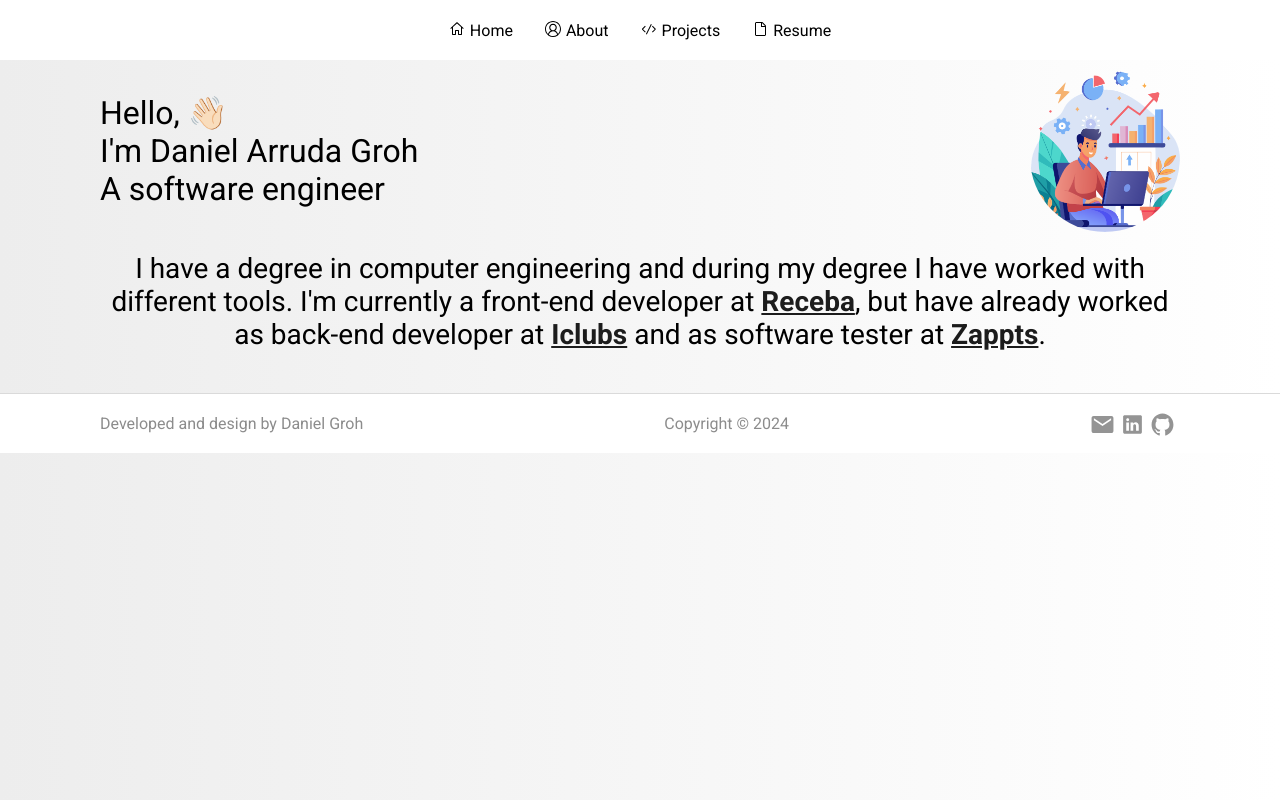
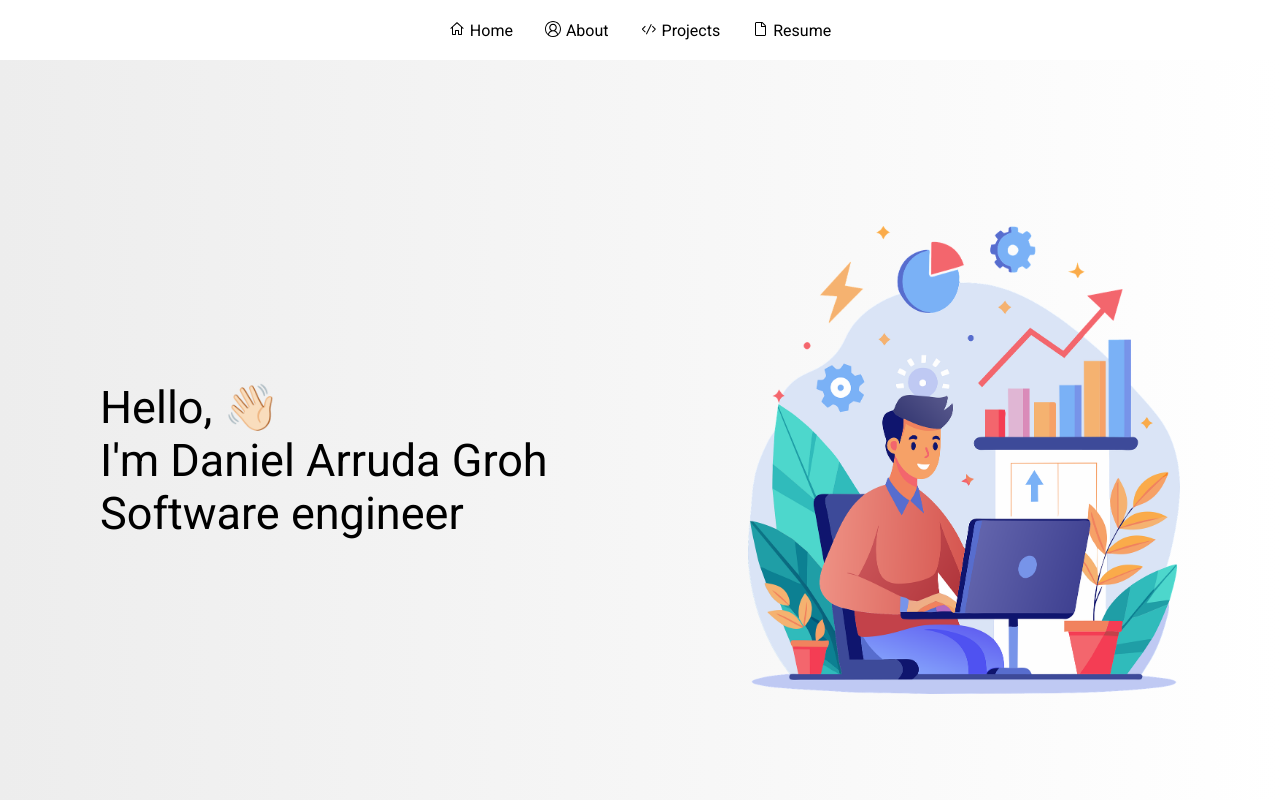
Before and after one commit to DaniGroh/portfolio, a React (Create React App) app: page / in a window 1280 px wide. Shown: the top 800 px of the page. Built offline with nearby package versions, Linux system fonts and the light colour scheme.

Commit message:
fixing home page style

```diff
--- a/src/pages/AboutMe/AboutMe.tsx
+++ b/src/pages/AboutMe/AboutMe.tsx
@@ -1,25 +1,25 @@
 import developer from '../../assets/developer.png';
+import boy from '../../assets/boy.png';
 import * as S from './styles';
 
 function AboutMe() {
   return (
     <S.Container>
       <S.Intro>
-        <S.Greeting>
         <span>
           Hello, 👋🏻
           <br />
           I&apos;m Daniel Arruda Groh
-            <br />A software engineer
+          <br />
+          Software engineer
         </span>
-        </S.Greeting>
-        <S.ProfileImage>
-          <img src={developer} alt="ProfilePhoto" />
-        </S.ProfileImage>
+        <img src={developer} alt="Developer" />
       </S.Intro>
       <S.Info>
+        <span>
           I have a degree in computer engineering and during my degree I have
-        worked with different tools. I&apos;m currently a front-end developer at{' '}
+          worked with different tools. I&apos;m currently a front-end developer
+          at{' '}
           <a href="https://www.receba.app" target="_blank" rel="noreferrer">
             Receba
           </a>
@@ -32,6 +32,9 @@
             Zappts
           </a>
           .
+        </span>
+
+        <img src={boy} alt="Boy" />
       </S.Info>
     </S.Container>
   );
--- a/src/pages/AboutMe/styles.ts
+++ b/src/pages/AboutMe/styles.ts
@@ -5,40 +5,33 @@
 
 export const Intro = styled.div`
   display: flex;
-  padding-top: 10px;
-  padding-bottom: 10px;
   align-items: center;
+  height: 100vh;
   justify-content: space-between;
-`;
-
-export const Greeting = styled.div`
-  display: block;
-  justify-content: center;
-  align-items: center;
-  span {
-    font-size: 32px;
-  }
-`;
-
-export const ProfileImage = styled.div`
-  display: flex;
-  justify-content: flex-end;
-
+  font-size: 45px;
   img {
-    width: 150px;
-    max-width: 100%;
-    height: auto;
-    border-radius: 150px;
+    display: flex;
+    align-items: end;
+    width: 40%;
   }
 `;
 
 export const Info = styled.div`
-  padding-top: 10px;
-  padding-bottom: 10px;
-  font-size: 28px;
+  display: flex;
+  align-items: center;
+  height: 80vh;
   text-align: center;
+  font-size: 30px;
+
   a {
     color: ${theme.colors.black};
     font-weight: 700;
   }
+
+  img {
+    padding: 0px 20px;
+    display: flex;
+    align-items: end;
+    width: 30%;
+  }
 `;
```
Also changed, not shown: src/assets/boy.png (added). Lines whose indentation alone changed are shown as unchanged.
